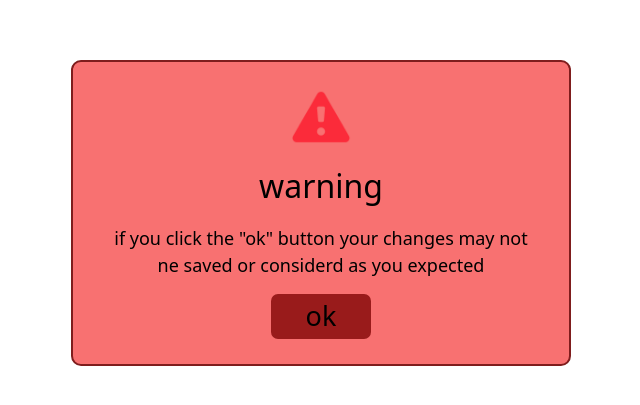
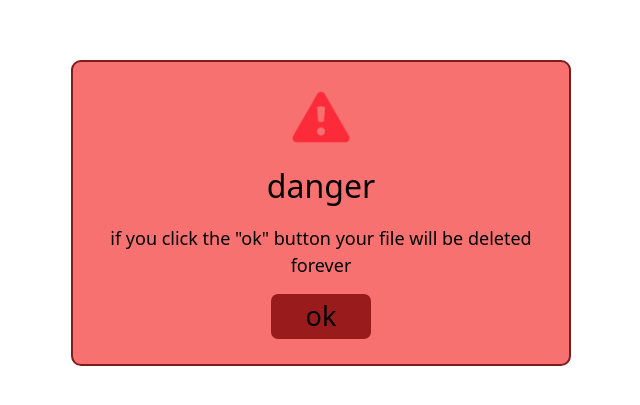
Before and after one commit to Abderrahman-Ahouari/Sweet-Alert, a plain HTML site: page index.html in a window 1280 px wide. Shown: the part 187-592 px from the top of the page, without its empty margins (319-959 px from the left). Drawn offline with nearby package versions, Linux system fonts and the light colour scheme.

Commit message:
ended the danger alert

```diff
--- a/index.html
+++ b/index.html
@@ -10,8 +10,8 @@
 <body>
 <div class="alert_container bg-red-400 border-red-900">
 <img class="alert_icon" src="images/warning.png" alt="">
-<div class="alert_name">warning</div>
-<div class="alert_description">if you click the "ok" button your changes may not ne saved or considerd as you expected</div>
+<div class="alert_name">danger</div>
+<div class="alert_description">if you click the "ok" button your file will be deleted forever</div>
 <button class="alert_button bg-red-800">ok</button>
 
 
```
